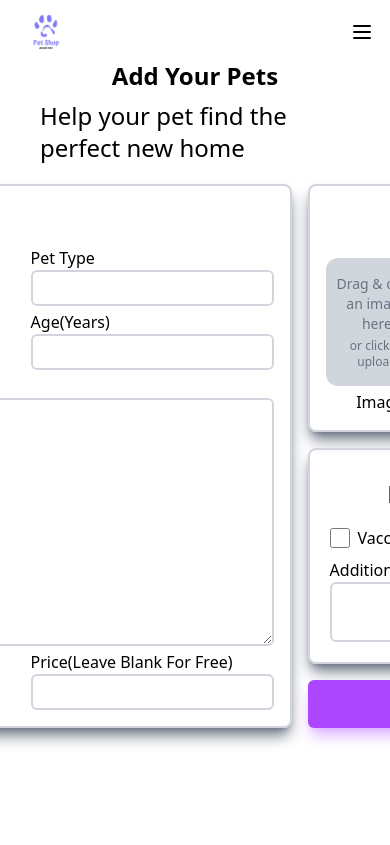
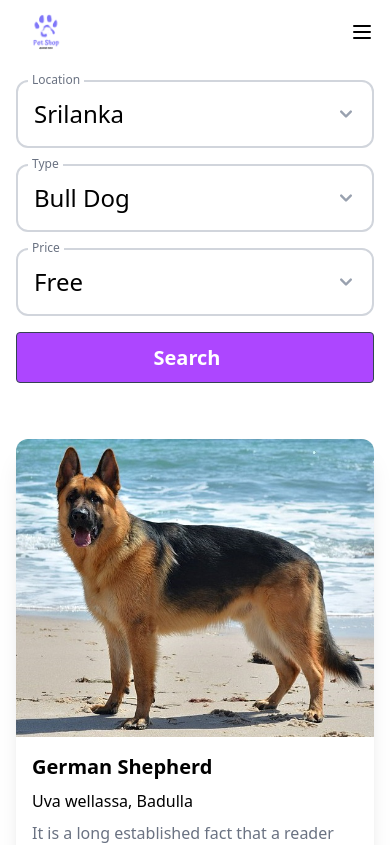
Before and after one commit to independent-project-2/HappyTail-Frontend, a React (Vite) app: page / in a window 390 px wide. Shown: the top 845 px of the page. Built offline with nearby package versions, Linux system fonts and the light colour scheme.

Commit message:
Make Browse Page Responsive

```diff
--- a/src/App.tsx
+++ b/src/App.tsx
@@ -12,7 +12,7 @@ function App() {
   return (
     <>
       <Navbar/>
-      <AddPets/>
+      <BrowsePets/>
 
     </>
   )
--- a/src/pages/BrowsePets.tsx
+++ b/src/pages/BrowsePets.tsx
@@ -12,10 +12,11 @@ const dummyDogCardProps = {
 export default function BrowsePets() {
     return (
         <>
-            <div className="h-screen bg-white">
-                <form onSubmit={() => { }} className="flex flex-row p-10 gap-10 justify-center mt-20">
+            <div className="min-h-screen bg-white overflow-auto">
+                <form onSubmit={() => { }}
+                className="flex flex-col md:flex-row p-4 md:p-10 gap-4 md:gap-10 justify-center mt-16 md:mt-20">
                     {/* Location Container */}
-                    <div className="relative w-72">
+                    <div className="relative w-full md:w-72">
 
                         {/* The Label: Positioned on the border */}
                         <label
@@ -48,7 +49,7 @@ export default function BrowsePets() {
                     </div>
 
                     {/* Type Container */}
-                    <div className="relative w-72">
+                    <div className="relative w-full md:w-72">
 
                         {/* The Label: Positioned on the border */}
                         <label
@@ -81,7 +82,7 @@ export default function BrowsePets() {
                     </div>
 
                     {/* Price Container */}
-                    <div className="relative w-72">
+                    <div className="relative w-full md:w-72">
 
                         {/* The Label: Positioned on the border */}
                         <label
@@ -114,12 +115,12 @@ export default function BrowsePets() {
                     </div>
 
 
-                    <button className="block w-50 bg-purple-500 border border-gray-700 text-white py-3 px-4 pr-8 rounded leading-tight focus:outline-border font-bold text-2xl" type="submit">Search</button>
+                    <button className="block w-full md:w-50 bg-purple-500 border border-gray-700 text-white py-3 px-4 pr-8 rounded leading-tight focus:outline-border font-bold text-xl md:text-2xl" type="submit">Search</button>
                 </form>
 
                 <div>
                     {/* Dog Cards Grid */}
-                    <div className="grid grid-cols-4 gap-10 px-20 mt-10">
+                    <div className="grid grid-cols-1 sm:grid-cols-2 lg:grid-cols-3 xl:grid-cols-4 gap-4 md:gap-10 px-4 md:px-20 mt-10">
                         {Array.from({ length: 6 }).map((_, index) => (
                             <DogCard key={index} {...dummyDogCardProps} />
                         ))}
```
